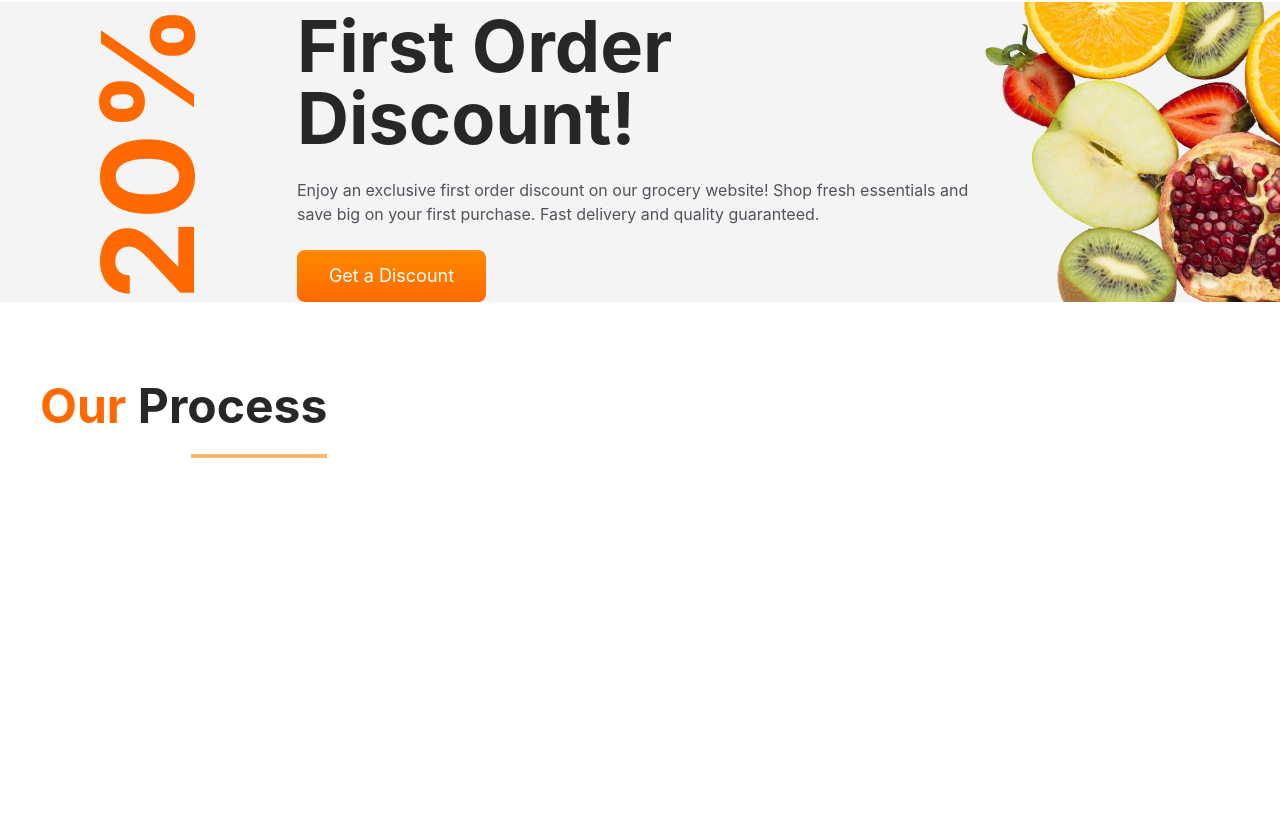
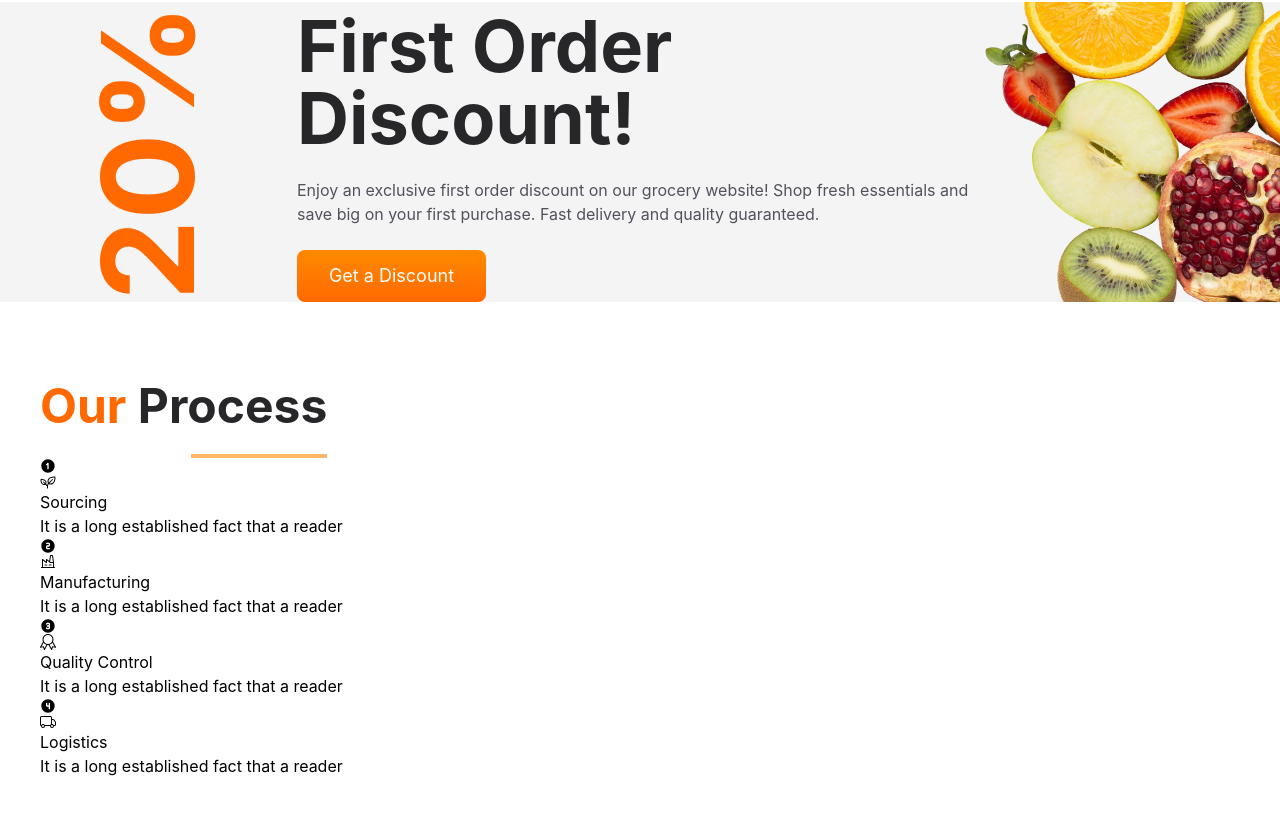
Before and after one commit to thomas2570/Grocify, a React (Vite) app: page / in a window 1280 px wide. Shown: the part 3667-4481 px from the top of the page. Before the commit the page ends 4205 px from the top, so only its background shows below. Built offline with nearby package versions, Linux system fonts and the light colour scheme.

Commit message:
commit: Refactor Process component to render steps dynamically

```diff
--- a/src/components/Process/Process.jsx
+++ b/src/components/Process/Process.jsx
@@ -6,11 +6,36 @@ import { SlBadge } from "react-icons/sl";
 import { BsTruck } from "react-icons/bs";
 
 const Process = () => {
+
+  const renderSteps = steps.map(item=>{
+    return(
+      <div>
+        <span>{item.number}</span>
+        <div>
+
+          <div>
+            <span>{item.icon}</span>
+          </div>
+
+          <div>
+            <h4>{item.title}</h4>
+            <p>{item.para}</p>
+          </div>
+        </div>
+      </div>
+    )
+  })
+
+
   return (
     <section>
       <div className='max-w-[1400px] mx-auto px-10 py-20'>
         <div className='w-fit mr-auto'>
-              <Heading highlight="Our" heading="Process"/>
+          <Heading highlight="Our" heading="Process" />
+        </div>
+
+        <div>
+           {renderSteps}
         </div>
 
       </div>
```
Lines whose indentation alone changed are shown as unchanged.
